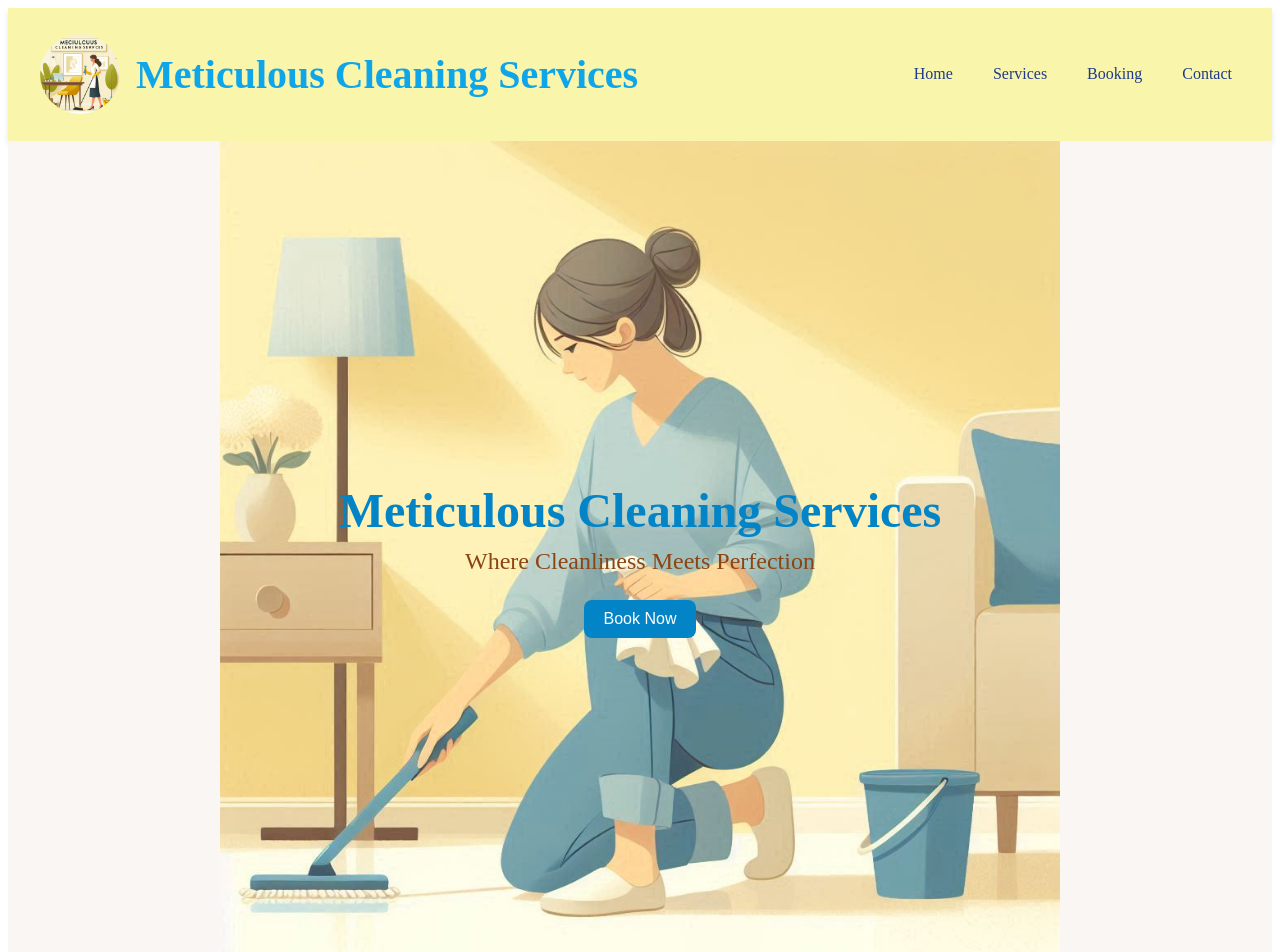
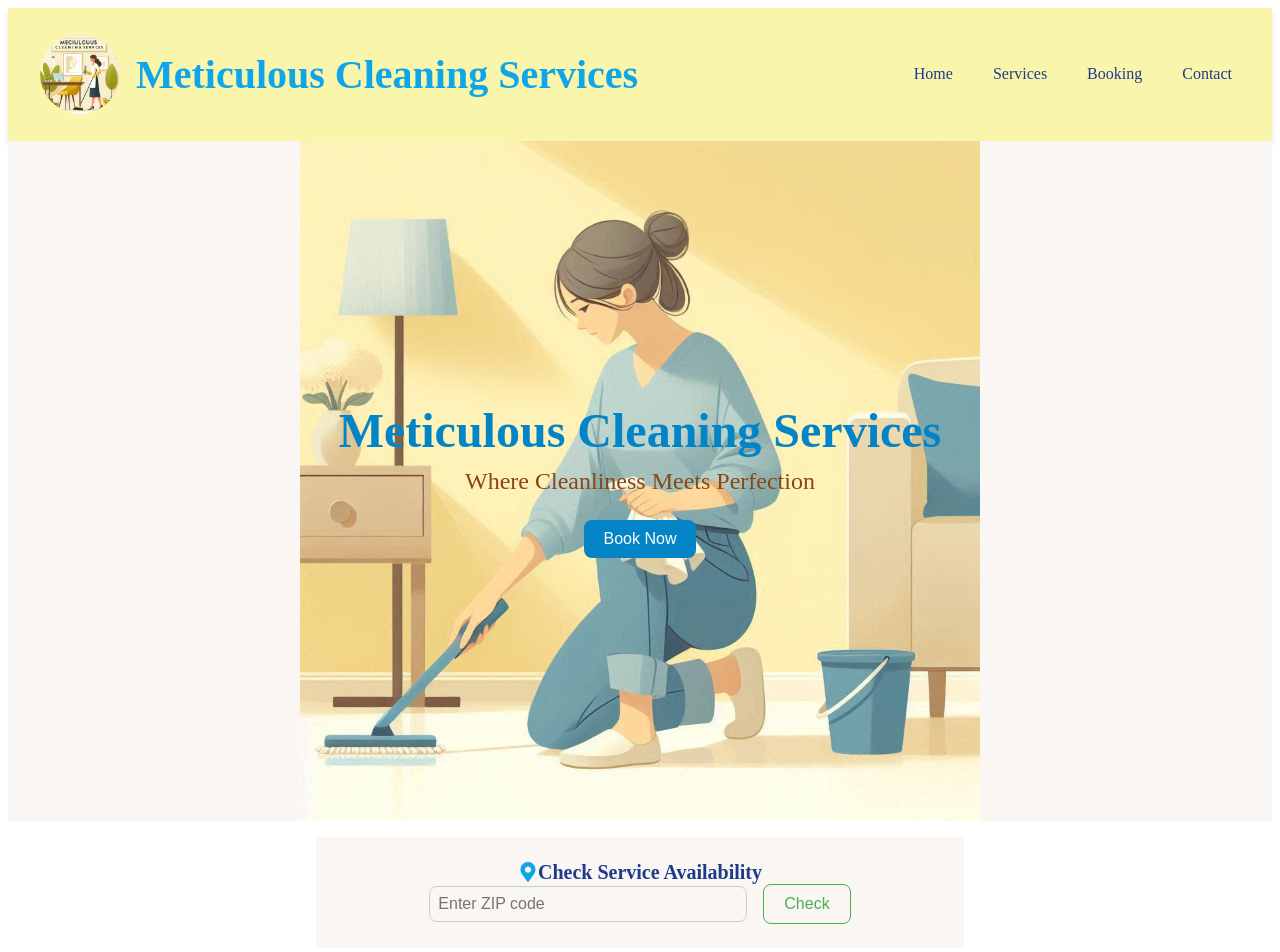
Before and after one commit to Monwabisindlovu/meticulous-cleaning, a React (Vite) app: page / in a window 1280 px wide. Shown: the top 952 px of the page. Built offline with nearby package versions, Linux system fonts and the light colour scheme.

Commit message:
final fix

```diff
--- a/src/components/ZipCodeChecker.css
+++ b/src/components/ZipCodeChecker.css
@@ -1,4 +1,9 @@
 /* src/components/ZipCodeChecker.css */
+
+/* Outer wrapper to reduce top spacing */
+.zip-code-checker-page {
+  padding-top: 2rem; /* Reduced top padding (was likely higher) */
+}
 
 /* Container for the ZipCodeChecker component */
 .zip-code-checker-container {
@@ -6,7 +11,7 @@
   border: none; /* Remove border */
   padding: 1.5rem;
   max-width: 600px;
-  margin: 0 auto;
+  margin: 1rem auto 0 auto; /* Reduced top margin */
   box-shadow: none; /* Remove shadow */
   text-align: center;
 }
--- a/src/pages/Home.css
+++ b/src/pages/Home.css
@@ -8,7 +8,7 @@
   padding: 40px 20px;
   color: white;
   text-align: center;
-  min-height: 80vh;
+  min-height: 60vh;
   display: flex;
   justify-content: center;
   align-items: center;
```
